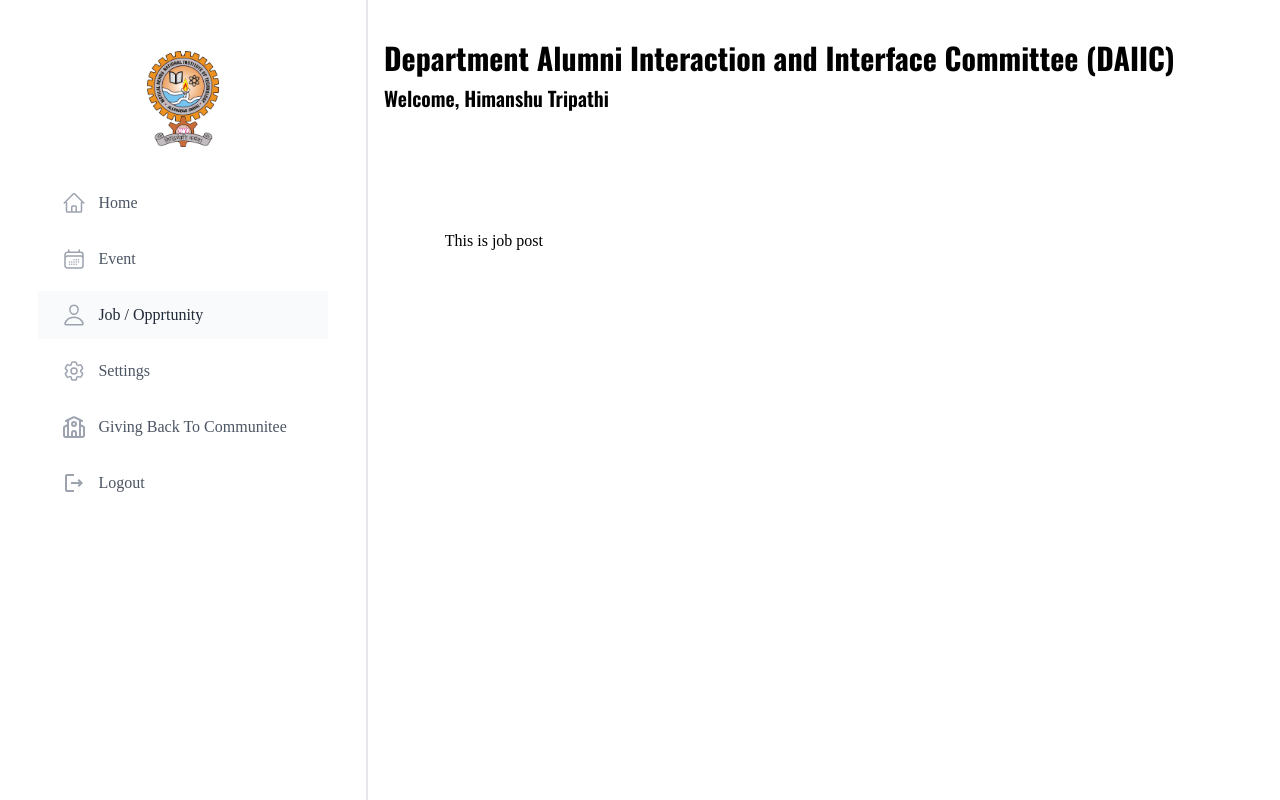
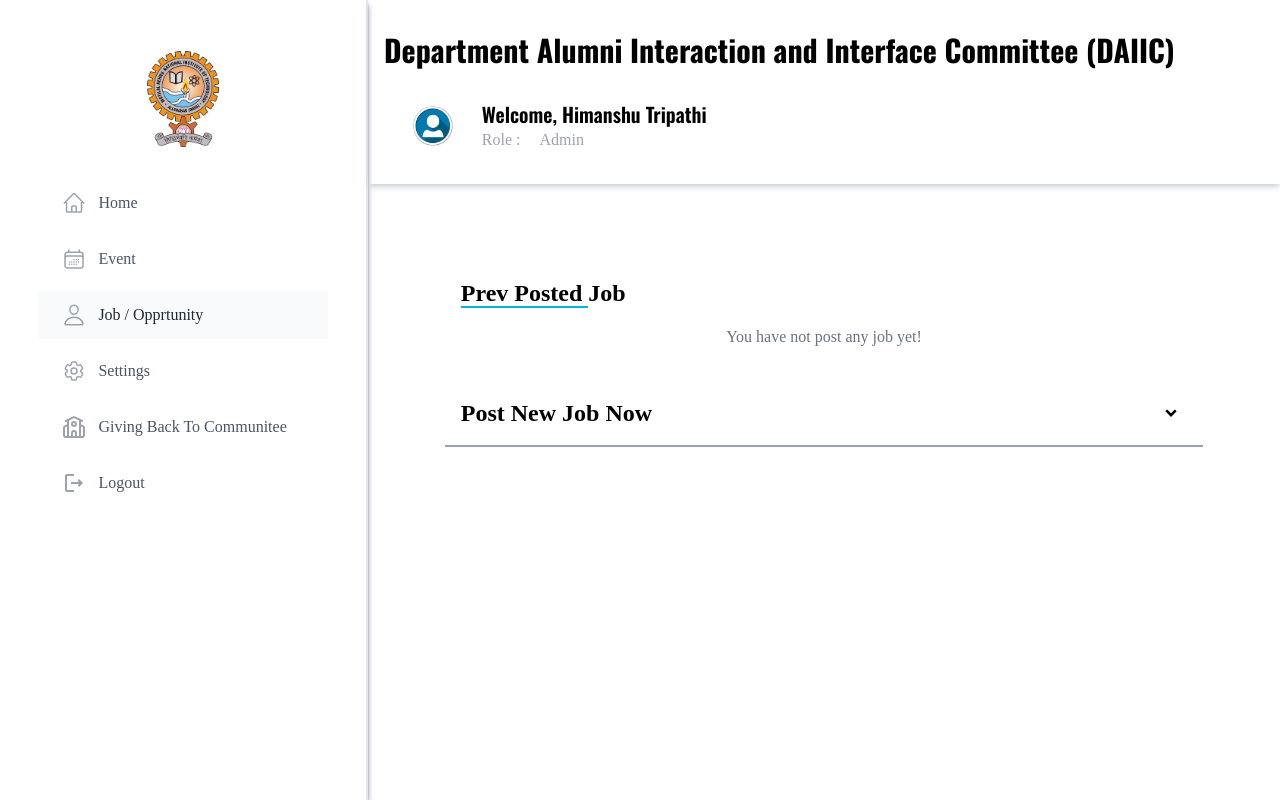
Before and after one commit to UjjwalBaranwal/MNNIT_WEBSITE, a React (Vite) app in the folder frontend/: page /log/jobPost in a window 1280 px wide. Built offline with nearby package versions, Linux system fonts and the light colour scheme.

Commit message:
Job Post is created

```diff
--- a/frontend/src/component/Button.jsx
+++ b/frontend/src/component/Button.jsx
@@ -11,40 +11,26 @@ function Button({
   danger,
   outline,
   rounded,
-  secondary_mid,
   ...rest
 }) {
   //  console.log(rest.className);
-  const classes = twMerge(
-    className(
-      "flex items-center px-3 py-1.5 border my-1 mx-1",
-      {
-        "border-cyan-500 bg-cyan-500 text-white hover:bg-cyan-600 ...": primary,
-        "border-cyan-900 bg-cyan-700 text-white hover:bg-cyan-900 ...":
-          secondary,
-        "border-cyan-900 bg-cyan-700 text-white hover:bg-cyan-900 text-center items-center ...":
-          secondary_mid,
-        "border-green-500 bg-green-500 text-white hover:bg-green-600 ...":
-          success,
-        "border-yellow-400 bg-yellow-400 text-white hover:bg-yellow-600 ...":
-          warnings,
-        "border-red-500 bg-red-500 text-white hover:bg-red-600 ...": danger,
-        "rounded-full ": rounded,
-        "fbg-white hover:text-white ...": outline,
-        "text-cyan-800 hover:text-white ...": outline && primary,
-        "text-cyan-900 hover:text-white ...": outline && secondary,
-        "text-green-500 hover:text-white ...": outline && success,
-        "text-yellow-400 hover:text-white ...": outline && warnings,
-        "text-red-500 hover:text-white ...": outline && danger,
-      },
-      rest.className
-    )
-  );
-  return (
-    <button {...rest} className={classes}>
-      {children}
-    </button>
-  );
+    const classes = twMerge(
+        className('flex items-center px-3 py-1.5 border my-1 mx-1', {
+          'border-cyan-500 bg-cyan-500 text-white hover:bg-cyan-600 focus:ring-2 focus:ring-cyan-700...': primary,
+          'border-cyan-900 bg-cyan-700 text-white hover:bg-cyan-900 ...': secondary,
+          'border-green-500 bg-green-500 text-white hover:bg-green-600 ...': success,
+          'border-yellow-400 bg-yellow-400 text-white hover:bg-yellow-600 ...': warnings,
+          'border-red-500 bg-red-500 text-white hover:bg-red-600 ...': danger,
+          'rounded-full ': rounded,
+          'bg-white hover:text-white ...': outline,
+          'text-cyan-500 hover:text-white focus:ring-2 focus:ring-cyan-700 ...': outline && primary,
+          'text-cyan-900 hover:text-white ...': outline && secondary,
+          'text-green-500 hover:text-white ...': outline && success,
+          'text-yellow-400 hover:text-white ...': outline && warnings,
+          'text-red-500 hover:text-white ...': outline && danger
+        },rest.className)
+      );
+  return <button {...rest} className={classes}>{children}</button>;
 }
 
 Button.propTypes = {
--- a/frontend/src/features/UserLogin/Header.jsx
+++ b/frontend/src/features/UserLogin/Header.jsx
@@ -1,10 +1,27 @@
+import profile from "../../assets/profile.png";
 function Header() {
   return (
-    <header className=" px-4 py-10 ">
-     <div className="flex flex-col gap-2">
-        <h1 className="font-bold text-3xl font-heading ">Department Alumni Interaction and Interface Committee (DAIIC)</h1>
-        <h2 className="font-semibold text-xl font-heading">Welcome, Himanshu Tripathi</h2>
-     </div>
+    <header className="px-4 py-8 relative shadow-md shadow-gray-300">
+      <div className="flex flex-col  ">
+        <h1 className="font-bold text-3xl font-heading ">
+          Department Alumni Interaction and Interface Committee (DAIIC)
+        </h1>
+        <div className="grid grid-cols-[0.25fr_2fr] items-center mt-8">
+          <div className="flex justify-center items-center">
+            <img
+              src={profile}
+              alt=""
+              className="h-10 cursor-pointer text-center"
+            />
+          </div>
+          <div>
+            <h2 className="font-semibold text-xl font-heading">
+              Welcome, Himanshu Tripathi
+            </h2>
+            <h3 className="text-gray-400 text-base"><span className="pr-4">Role :</span>  Admin</h3>
+          </div>
+        </div>
+      </div>
     </header>
   );
 }
--- a/frontend/src/features/UserLogin/InputField.jsx
+++ b/frontend/src/features/UserLogin/InputField.jsx
@@ -12,7 +12,7 @@ function InputField({ type, placeholder, labelName, initialField }) {
         {labelName} :
       </label>
       <input
-        className=" p-[0.8rem_1.2rem] border border-solid rounded-lg"
+        className=" p-4 border border-solid rounded-md border-gray-300 focus:outline-none"
         id={labelName} // Add id to link the label with the input
         placeholder={placeholder}
         type={type}
--- /dev/null
+++ b/frontend/src/features/UserLogin/JobForm.jsx
@@ -0,0 +1,67 @@
+
+import Button from "../../component/Button";
+
+function JobForm() {
+  const inputcl =
+    "px-12 w-1/2 py-3 m-4 border border-gray-400 focus:outline-none focus:ring-2 focus:ring-cyan-500";
+  return (
+    <div>
+      <form action="" className="flex flex-col justify-center items-center p-6">
+        <div className="flex justify-around w-full items-center text-lg ">
+          <label htmlFor="">Job Name</label>
+          <input type="text" placeholder="job name" className={inputcl} />
+        </div>
+        <div className="flex justify-around w-full items-center text-lg">
+          <label htmlFor="">Skill Req</label>
+          <textarea type="textarea" placeholder="Give one required skill in one line " className={inputcl} />
+        </div>
+        <div className="flex justify-around w-full items-center text-lg">
+          <label htmlFor="">Qualification</label>
+          <input
+            type="text"
+            placeholder="qualification need"
+            className={inputcl}
+          />
+        </div>
+        <div className="flex justify-around w-full items-center text-lg">
+          <label htmlFor="">Min Pay</label>
+          <input type="text" placeholder="min pay" className={inputcl} />
+        </div>
+
+        <div className="flex justify-around w-full items-center text-lg">
+        <label htmlFor="startDate" className="">
+            Start Date
+          </label>
+          <input
+            id="startDate"
+            type="text"
+            placeholder="Start Date"
+            onBlur={(e) => (e.target.type = "text")}
+            onFocus={(e) => (e.target.type = "date")}
+            className={inputcl}
+          />
+        </div>
+        <div className="flex justify-around w-full items-center text-lg">
+          <label htmlFor="endDate" className="">
+            End Date
+          </label>
+          <input
+            id="endDate"
+            type="text"
+            placeholder="End Date"
+            onBlur={(e) => (e.target.type = "text")}
+            onFocus={(e) => (e.target.type = "date")}
+            className={inputcl}
+          />
+        </div>
+        <div className="flex justify-end w-3/4 text-xl items-end">
+          <Button primary outline rounded>
+            Submit
+          </Button>
+        </div>
+      </form>
+    </div>
+  );
+}
+
+export default JobForm;
--- a/frontend/src/features/UserLogin/JobPost.jsx
+++ b/frontend/src/features/UserLogin/JobPost.jsx
@@ -1,5 +1,43 @@
+import { useState } from "react";
+import { RiArrowDropDownLine } from "react-icons/ri";
+import { RiArrowDropUpLine } from "react-icons/ri";
+import JobForm from "./JobForm";
 function JobPost() {
-  return <div>This is job post</div>;
+  const [expanded, setExpanded] = useState(false);
+  function handleClick() {
+    setExpanded(() => !expanded);
+  }
+  return (
+    <div>
+      <section className="p-4">
+        <h1 className="text-2xl font-bold">
+          <span className="border-b-2 border-cyan-500">Prev Posted </span>Job
+        </h1>
+        <div className="my-4 flex flex-col justify-center items-center">
+          {/* kuch nahi hai to show that u havent posted any job yt */}
+          <p className="text-gray-500">You have not post any job yet!</p>
+        </div>
+      </section>
+
+      <div
+        className={`flex justify-between items-center  ${!expanded?"border-b-2 border-gray-400":"border-t-2 border-gray-400 border-b-0"} p-4 cursor-pointer `}
+        onClick={handleClick}
+      >
+        <div className="text-2xl font-bold">
+ Post New Job
+           Now
+        </div>
+        {expanded ? (
+          <RiArrowDropUpLine size={32} />
+        ) : (
+          <RiArrowDropDownLine size={32} />
+        )}
+      </div>
+      <div className={`${!expanded ? "hidden" : "border-b-2 border-gray-400 rounded-lg "}`}>
+        <JobForm />
+      </div>
+    </div>
+  );
 }
 
 export default JobPost;
--- a/frontend/src/features/UserLogin/Sidebar.jsx
+++ b/frontend/src/features/UserLogin/Sidebar.jsx
@@ -3,7 +3,7 @@ import MainNav from "./MainNav";
 
 function Sidebar() {
   return (
-    <aside className=" p-[3.2rem_2.4rem] border-r-2 border-grey-100 row-span-full flex flex-col gap-8 ">
+    <aside className=" p-[3.2rem_2.4rem] border-r-2 border-grey-100 row-span-full flex flex-col gap-8 shadow-md shadow-gray-500">
       <Logo />
       <MainNav />
     </aside>
```
